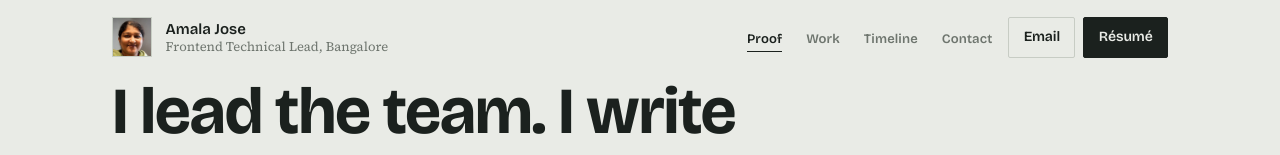
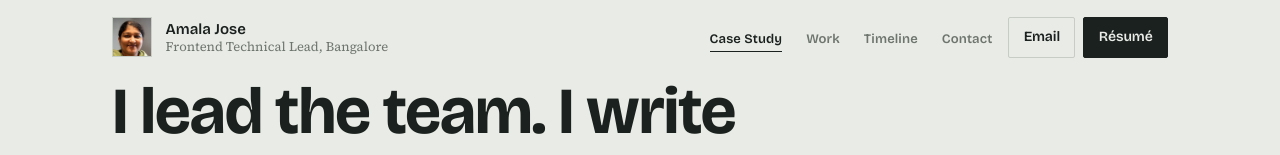
Before and after one commit to Amala-Jose/amala-jose.github.io, a React (Vite) app: page / in a window 1280 px wide. Shown: the top 155 px of the page. Built offline with nearby package versions, Linux system fonts and the light colour scheme.

Commit message:
navigation changes

```diff
--- a/src/components/CaseStudies.jsx
+++ b/src/components/CaseStudies.jsx
@@ -26,7 +26,7 @@ function CaseStudy({ study, defaultOpen }) {
 
 export function CaseStudies() {
   return (
-    <section id="work" aria-labelledby="work-heading">
+    <section id="casestudy" aria-labelledby="work-heading">
       <div className="wrap section-pad">
         <h2 id="work-heading">Two decisions worth explaining</h2>
         <div className="cases">
--- a/src/components/Lab.jsx
+++ b/src/components/Lab.jsx
@@ -12,7 +12,7 @@ export function Lab() {
   if (lab.length === 0) return null;
 
   return (
-    <section aria-labelledby="lab-heading">
+    <section id="lab" aria-labelledby="lab-heading">
       <div className="wrap section-pad">
         <h2 id="lab-heading">Code you can open</h2>
         <p className="section-lede">
--- a/src/components/SectionNav.jsx
+++ b/src/components/SectionNav.jsx
@@ -2,8 +2,8 @@ import { useActiveSection } from "../hooks/useActiveSection.js";
 import "./SectionNav.css";
 
 const LINKS = [
-  { id: "proof", label: "Proof" },
-  { id: "work", label: "Work" },
+  { id: "casestudy", label: "Case Study" },
+  { id: "lab", label: "Work" },
   { id: "route", label: "Timeline" },
   { id: "contact", label: "Contact" },
 ];
```
